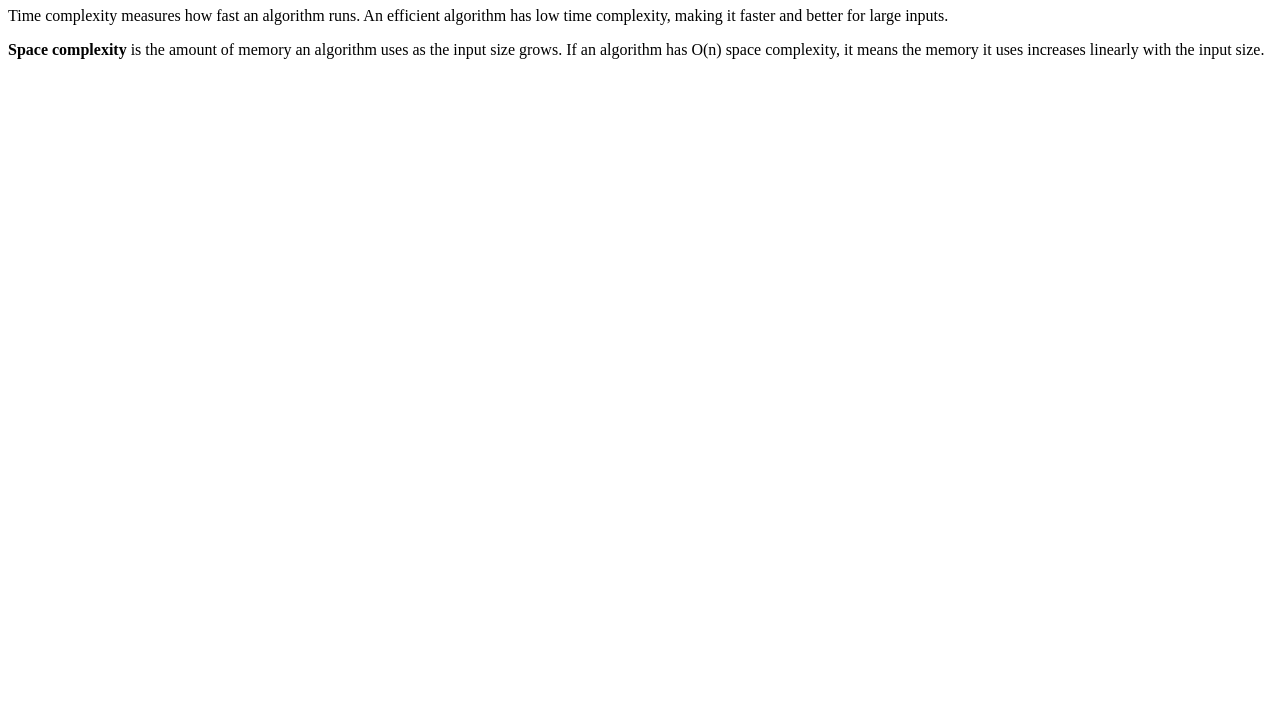
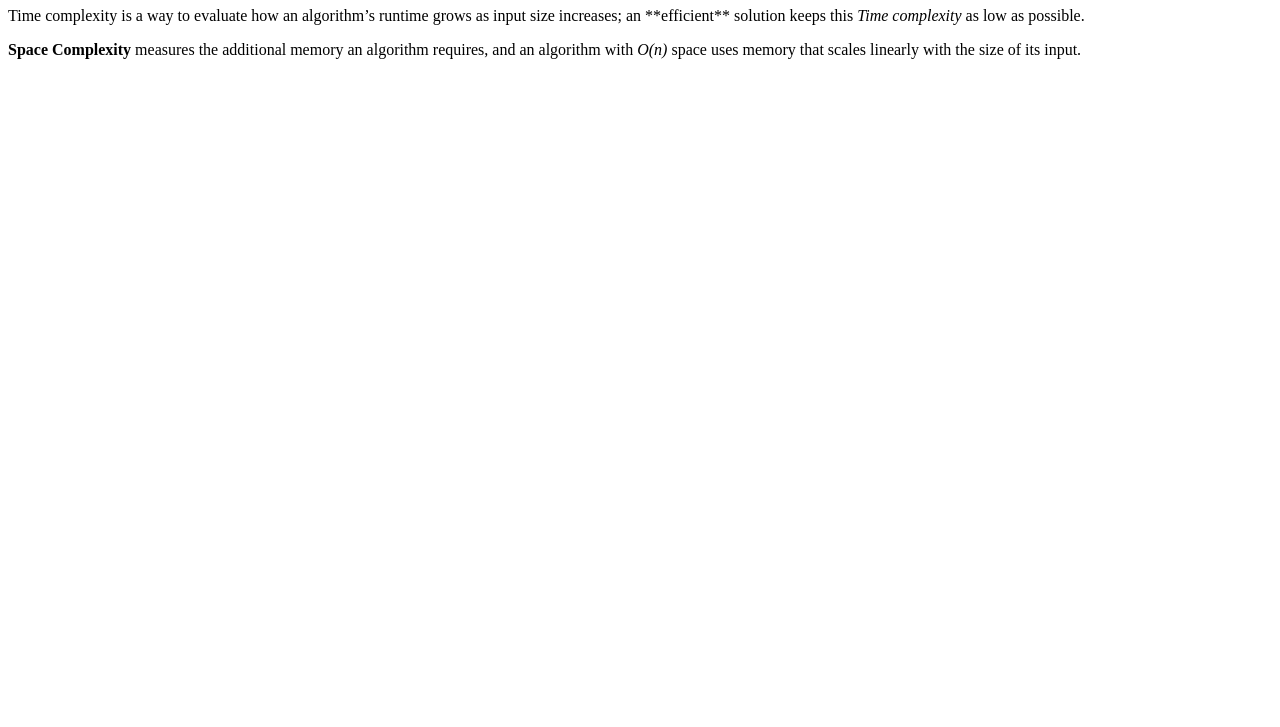
Before and after one commit to acciojob/time-and-space-complexity-Sbornar, a website: page main.html in a window 1280 px wide. Shown: the part 73-800 px from the top of the page. Drawn offline with Linux system fonts and the light colour scheme.

Commit message:
created a submission

```diff
--- a/main.html
+++ b/main.html
@@ -8,9 +8,11 @@
 
 <body>
 	<!-- the entire body must be written by student -->
-    <h1>Time and Space Complexity</h1>
-	<p>Time complexity measures how fast an algorithm runs. An efficient algorithm has low time complexity, making it faster and better for large inputs.</p>
-	<p><b>Space complexity</b> is the amount of memory an algorithm uses as the input size grows. If an algorithm has O(n) space complexity, it means the memory it uses increases linearly with the input size.</p>
+   <h1>Time, Space, and Complexity</h1>
+
+  <p>Time complexity is a way to evaluate how an algorithm’s runtime grows as input size increases; an **efficient** solution keeps this <em>Time complexity</em> as low as possible.</p>
+
+  <p><b>Space Complexity</b> measures the additional memory an algorithm requires, and an algorithm with <em>O(n)</em> space uses memory that scales linearly with the size of its input.</p>
 	<script type="text/javascript" src="./script.js">
 </script>
 
```
